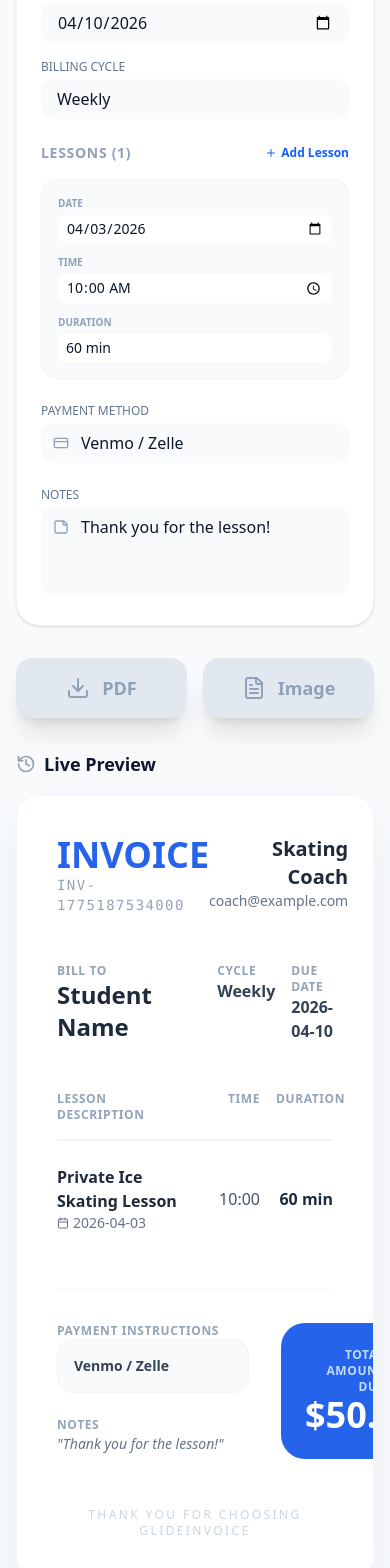
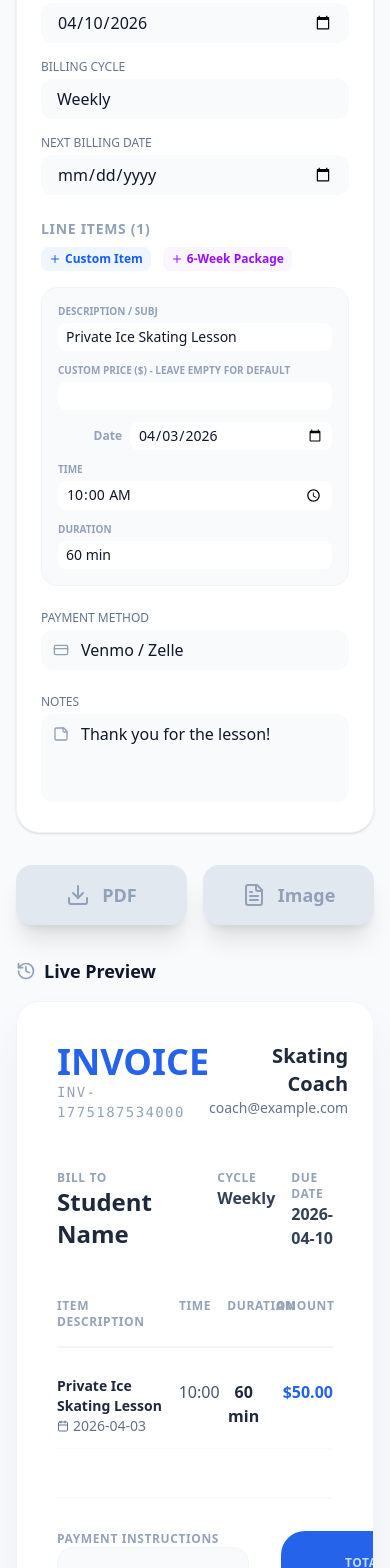
Before and after one commit to gamdam2466-ux/glide-invoice, a React (Vite) app: page / in a window 390 px wide. Shown: the part 880-2448 px from the top of the page. Built offline with nearby package versions, Linux system fonts and the light colour scheme.

Commit message:
feat: add 6-week package, custom lessons, and next billing date automation

```diff
--- a/src/App.tsx
+++ b/src/App.tsx
@@ -29,9 +29,11 @@ interface Student {
 
 interface Lesson {
   id: string;
-  date: string;
+  type: string;
+  dates: string[];
   time: string;
   duration: string;
+  price: number | null;
 }
 
 interface InvoiceData {
@@ -41,6 +43,7 @@ interface InvoiceData {
   parentName: string;
   email: string;
   lessons: Lesson[];
+  nextBillingDate: string;
   dueDate: string;
   billingCycle: string;
   notes: string;
@@ -75,10 +78,13 @@ export default function App() {
     email: '',
     lessons: [{
       id: Date.now().toString(),
-      date: new Date().toISOString().split('T')[0],
+      type: 'Private Ice Skating Lesson',
+      dates: [new Date().toISOString().split('T')[0]],
       time: '10:00',
-      duration: '60 min'
+      duration: '60 min',
+      price: null
     }],
+    nextBillingDate: '',
     dueDate: new Date(Date.now() + 7 * 24 * 60 * 60 * 1000).toISOString().split('T')[0],
     billingCycle: 'Weekly',
     notes: 'Thank you for the lesson!',
@@ -206,7 +212,7 @@ export default function App() {
       studentName: student.name,
       parentName: student.parentName,
       email: student.email,
-      amount: student.rate * prev.lessons.length // Default to rate * num lessons
+      amount: prev.lessons.reduce((sum, l) => sum + (l.price !== null ? l.price : student.rate * l.dates.length), 0)
     }));
     setView('invoice');
   };
@@ -222,9 +228,11 @@ export default function App() {
   const addLesson = () => {
     const newLesson: Lesson = {
       id: Date.now().toString(),
-      date: new Date().toISOString().split('T')[0],
+      type: 'Private Ice Skating Lesson',
+      dates: [new Date().toISOString().split('T')[0]],
       time: '10:00',
-      duration: '60 min'
+      duration: '60 min',
+      price: null
     };
 
     setInvoice(prev => {
@@ -234,7 +242,39 @@ export default function App() {
       return {
         ...prev,
         lessons: newLessons,
-        amount: rate * newLessons.length // Auto-update amount
+        amount: newLessons.reduce((sum, l) => sum + (l.price !== null ? l.price : rate * l.dates.length), 0)
+      };
+    });
+  };
+
+  const addPackage = () => {
+    const dates = Array.from({ length: 6 }).map((_, i) => {
+      const d = new Date();
+      d.setDate(d.getDate() + i * 7);
+      return d.toISOString().split('T')[0];
+    });
+
+    const newPackage: Lesson = {
+      id: Date.now().toString(),
+      type: '6-Week Private Lesson Package',
+      dates: dates,
+      time: '10:00',
+      duration: '60 min',
+      price: null
+    };
+
+    setInvoice(prev => {
+      const student = students.find(s => s.id === prev.studentId);
+      const rate = student ? student.rate : 50;
+      const newLessons = [...prev.lessons, newPackage];
+      const nextBilling = new Date(dates[5]);
+      nextBilling.setDate(nextBilling.getDate() + 7);
+
+      return {
+        ...prev,
+        lessons: newLessons,
+        nextBillingDate: nextBilling.toISOString().split('T')[0],
+        amount: newLessons.reduce((sum, l) => sum + (l.price !== null ? l.price : rate * l.dates.length), 0)
       };
     });
   };
@@ -248,16 +288,58 @@ export default function App() {
       return {
         ...prev,
         lessons: newLessons,
-        amount: rate * newLessons.length // Auto-update amount
+        amount: newLessons.reduce((sum, l) => sum + (l.price !== null ? l.price : rate * l.dates.length), 0)
       };
     });
   };
 
-  const updateLesson = (id: string, field: keyof Lesson, value: string) => {
-    setInvoice(prev => ({
+  const updateLesson = (id: string, field: keyof Lesson, value: any) => {
+    setInvoice(prev => {
+      const newLessons = prev.lessons.map(l => l.id === id ? { ...l, [field]: value } : l);
+      const student = students.find(s => s.id === prev.studentId);
+      const rate = student ? student.rate : 50;
+      return {
         ...prev,
-      lessons: prev.lessons.map(l => l.id === id ? { ...l, [field]: value } : l)
-    }));
+        lessons: newLessons,
+        amount: newLessons.reduce((sum, l) => sum + (l.price !== null ? l.price : rate * l.dates.length), 0)
+      };
+    });
+  };
+
+  const updateLessonDate = (id: string, dateIndex: number, value: string) => {
+    setInvoice(prev => {
+      const newLessons = prev.lessons.map(l => {
+        if (l.id === id) {
+          const newDates = [...l.dates];
+          newDates[dateIndex] = value;
+
+          if (dateIndex === 0 && l.dates.length === 6) {
+            const baseDate = new Date(value);
+            for (let i = 1; i < 6; i++) {
+              const d = new Date(baseDate);
+              d.setDate(d.getDate() + i * 7);
+              newDates[i] = d.toISOString().split('T')[0];
+            }
+          }
+          return { ...l, dates: newDates };
+        }
+        return l;
+      });
+
+      let newNextBillingDate = prev.nextBillingDate;
+      const updatedLesson = newLessons.find(l => l.id === id);
+      if (updatedLesson && updatedLesson.dates.length === 6 && dateIndex === 0) {
+        const lastDate = new Date(updatedLesson.dates[5]);
+        lastDate.setDate(lastDate.getDate() + 7);
+        newNextBillingDate = lastDate.toISOString().split('T')[0];
+      }
+
+      return {
+        ...prev,
+        lessons: newLessons,
+        nextBillingDate: newNextBillingDate
+      };
+    });
   };
 
   const saveCoachInfo = () => {
@@ -646,33 +728,79 @@ export default function App() {
                       className="w-full px-4 py-2 bg-slate-50 border-none rounded-xl focus:ring-2 focus:ring-orange-500 transition-all"
                     />
                   </div>
+                  <div>
+                    <label className="block text-xs font-medium text-slate-500 uppercase mb-1">Next Billing Date</label>
+                    <input
+                      type="date"
+                      name="nextBillingDate"
+                      value={invoice.nextBillingDate}
+                      onChange={handleInputChange}
+                      className="w-full px-4 py-2 bg-slate-50 border-none rounded-xl focus:ring-2 focus:ring-orange-500 transition-all"
+                    />
+                  </div>
                 </div>
 
                 {/* Lessons List Editor */}
                 <div className="space-y-4">
-                  <div className="flex items-center justify-between">
-                    <h3 className="text-sm font-bold text-slate-400 uppercase tracking-wider">Lessons ({invoice.lessons.length})</h3>
+                  <div className="flex flex-col md:flex-row items-start md:items-center justify-between gap-2">
+                    <h3 className="text-sm font-bold text-slate-400 uppercase tracking-wider">Line Items ({invoice.lessons.length})</h3>
+                    <div className="flex items-center gap-3">
                       <button
                         onClick={addLesson}
-                      className="text-xs font-bold text-blue-600 hover:text-blue-700 flex items-center gap-1"
+                        className="text-xs font-bold text-blue-600 hover:text-blue-700 flex items-center gap-1 bg-blue-50 px-2 py-1 rounded-lg"
                       >
-                      <Plus className="w-3 h-3" /> Add Lesson
+                        <Plus className="w-3 h-3" /> Custom Item
                       </button>
+                      <button
+                        onClick={addPackage}
+                        className="text-xs font-bold text-purple-600 hover:text-purple-700 flex items-center gap-1 bg-purple-50 px-2 py-1 rounded-lg"
+                      >
+                        <Plus className="w-3 h-3" /> 6-Week Package
+                      </button>
+                    </div>
                   </div>
 
                   <div className="space-y-3">
                     {invoice.lessons.map((lesson, index) => (
                       <div key={lesson.id} className="p-4 bg-slate-50 rounded-2xl border border-slate-100 relative group">
-                        <div className="grid grid-cols-1 md:grid-cols-3 gap-3">
+                        <div className="mb-3 grid grid-cols-1 md:grid-cols-2 gap-3">
                            <div>
-                            <label className="block text-[10px] font-bold text-slate-400 uppercase mb-1">Date</label>
+                             <label className="block text-[10px] font-bold text-slate-400 uppercase mb-1">Description / Subj</label>
                              <input
-                              type="date"
-                              value={lesson.date}
-                              onChange={(e) => updateLesson(lesson.id, 'date', e.target.value)}
+                               type="text"
+                               value={lesson.type}
+                               onChange={(e) => updateLesson(lesson.id, 'type', e.target.value)}
                                className="w-full px-2 py-1 bg-white border-none rounded-lg text-sm focus:ring-2 focus:ring-blue-500"
                              />
                            </div>
+                           <div>
+                             <label className="block text-[10px] font-bold text-slate-400 uppercase mb-1">Custom Price ($) - Leave empty for default</label>
+                             <input
+                               type="number"
+                               value={lesson.price === null ? '' : lesson.price}
+                               onChange={(e) => updateLesson(lesson.id, 'price', e.target.value === '' ? null : parseFloat(e.target.value))}
+                               className="w-full px-2 py-1 bg-white border-none rounded-lg text-sm focus:ring-2 focus:ring-blue-500"
+                             />
+                           </div>
+                        </div>
+
+                        <div className="grid grid-cols-1 gap-2 mb-3">
+                          {lesson.dates.map((date, dateIdx) => (
+                            <div key={dateIdx} className="flex items-center gap-2">
+                              <span className="text-xs font-bold text-slate-400 w-16 text-right">
+                                {lesson.dates.length > 1 ? `Week ${dateIdx + 1}` : 'Date'}
+                              </span>
+                              <input
+                                type="date"
+                                value={date}
+                                onChange={(e) => updateLessonDate(lesson.id, dateIdx, e.target.value)}
+                                className="flex-1 px-2 py-1 bg-white border-none rounded-lg text-sm focus:ring-2 focus:ring-blue-500"
+                              />
+                            </div>
+                          ))}
+                        </div>
+
+                        <div className="grid grid-cols-1 md:grid-cols-2 gap-3">
                           <div>
                             <label className="block text-[10px] font-bold text-slate-400 uppercase mb-1">Time</label>
                             <input
@@ -837,7 +965,7 @@ export default function App() {
                     {invoice.email}
                   </p>
                 </div>
-                <div className="grid grid-cols-2 gap-4" style={{ display: 'grid', gridTemplateColumns: '1fr 1fr', gap: '1rem' }}>
+                <div className="grid grid-cols-3 gap-4" style={{ display: 'grid', gridTemplateColumns: invoice.nextBillingDate ? 'repeat(3, 1fr)' : 'repeat(2, 1fr)', gap: '1rem' }}>
                   <div>
                     <p className="text-xs font-bold uppercase tracking-wider mb-1" style={{ color: '#94a3b8', margin: 0 }}>Cycle</p>
                     <p className="font-semibold" style={{ color: '#334155', margin: 0 }}>{invoice.billingCycle}</p>
@@ -846,30 +974,52 @@ export default function App() {
                     <p className="text-xs font-bold uppercase tracking-wider mb-1" style={{ color: '#94a3b8', margin: 0 }}>Due Date</p>
                     <p className="font-semibold" style={{ color: '#334155', margin: 0 }}>{invoice.dueDate}</p>
                   </div>
+                  {invoice.nextBillingDate && (
+                    <div>
+                      <p className="text-xs font-bold uppercase tracking-wider mb-1" style={{ color: '#94a3b8', margin: 0 }}>Next Billing</p>
+                      <p className="font-semibold" style={{ color: '#334155', margin: 0 }}>{invoice.nextBillingDate}</p>
+                    </div>
+                  )}
                 </div>
               </div>
 
               {/* Table Header */}
               <div className="pb-4 mb-4 grid grid-cols-12 gap-4" style={{ borderBottom: '2px solid #f1f5f9', display: 'grid', gridTemplateColumns: 'repeat(12, 1fr)', gap: '1rem' }}>
-                <div className="col-span-6 text-xs font-bold uppercase tracking-wider" style={{ color: '#94a3b8', gridColumn: 'span 6 / span 6' }}>Lesson Description</div>
-                <div className="col-span-3 text-xs font-bold uppercase tracking-wider text-right" style={{ color: '#94a3b8', gridColumn: 'span 3 / span 3', textAlign: 'right' }}>Time</div>
-                <div className="col-span-3 text-xs font-bold uppercase tracking-wider text-right" style={{ color: '#94a3b8', gridColumn: 'span 3 / span 3', textAlign: 'right' }}>Duration</div>
+                <div className="col-span-5 text-xs font-bold uppercase tracking-wider" style={{ color: '#94a3b8', gridColumn: 'span 5 / span 5' }}>Item Description</div>
+                <div className="col-span-2 text-xs font-bold uppercase tracking-wider text-center" style={{ color: '#94a3b8', gridColumn: 'span 2 / span 2', textAlign: 'center' }}>Time</div>
+                <div className="col-span-2 text-xs font-bold uppercase tracking-wider text-center" style={{ color: '#94a3b8', gridColumn: 'span 2 / span 2', textAlign: 'center' }}>Duration</div>
+                <div className="col-span-3 text-xs font-bold uppercase tracking-wider text-right" style={{ color: '#94a3b8', gridColumn: 'span 3 / span 3', textAlign: 'right' }}>Amount</div>
               </div>
 
               {/* Table Rows */}
               <div className="space-y-4">
-                {invoice.lessons.map((lesson) => (
-                  <div key={lesson.id} className="grid grid-cols-12 gap-4 py-2 items-center" style={{ display: 'grid', gridTemplateColumns: 'repeat(12, 1fr)', gap: '1rem', alignItems: 'center' }}>
-                    <div className="col-span-6" style={{ gridColumn: 'span 6 / span 6' }}>
-                      <h6 className="font-bold" style={{ color: '#1e293b', margin: 0 }}>Private Ice Skating Lesson</h6>
+                {invoice.lessons.map((lesson) => {
+                  const student = students.find(s => s.id === invoice.studentId);
+                  const rate = student ? student.rate : 50;
+                  const itemPrice = lesson.price !== null ? lesson.price : rate * lesson.dates.length;
+                  return (
+                  <div key={lesson.id} className="grid grid-cols-12 gap-4 py-3 items-start" style={{ display: 'grid', gridTemplateColumns: 'repeat(12, 1fr)', gap: '1rem', alignItems: 'flex-start', borderBottom: '1px solid #f8fafc' }}>
+                    <div className="col-span-5" style={{ gridColumn: 'span 5 / span 5' }}>
+                      <h6 className="font-bold text-sm" style={{ color: '#1e293b', margin: 0 }}>{lesson.type}</h6>
+                      {lesson.dates.length > 1 ? (
+                        <div className="mt-2 space-y-1">
+                          {lesson.dates.map((d, i) => (
+                             <p key={i} className="text-xs flex items-center gap-1" style={{ color: '#64748b', margin: 0, display: 'flex', alignItems: 'center' }}>
+                               <span className="w-12 font-medium" style={{ display: 'inline-block', width: '3rem' }}>Week {i+1}:</span> <Calendar className="w-3 h-3" style={{ color: '#64748b', marginLeft: '4px', marginRight: '4px' }} /> {d}
+                             </p>
+                          ))}
+                        </div>
+                      ) : (
                         <p className="text-sm flex items-center gap-1 mt-1" style={{ color: '#64748b', margin: 0, display: 'flex', alignItems: 'center' }}>
-                        <Calendar className="w-3 h-3" style={{ color: '#64748b' }} /> {lesson.date}
+                          <Calendar className="w-3 h-3" style={{ color: '#64748b' }} /> {lesson.dates[0]}
                         </p>
+                      )}
                     </div>
-                    <div className="col-span-3 text-right font-medium" style={{ color: '#475569', gridColumn: 'span 3 / span 3', textAlign: 'right' }}>{lesson.time}</div>
-                    <div className="col-span-3 text-right font-bold" style={{ color: '#1e293b', gridColumn: 'span 3 / span 3', textAlign: 'right' }}>{lesson.duration}</div>
+                    <div className="col-span-2 text-center font-medium mt-1" style={{ color: '#475569', gridColumn: 'span 2 / span 2', textAlign: 'center' }}>{lesson.time}</div>
+                    <div className="col-span-2 text-center font-bold mt-1" style={{ color: '#1e293b', gridColumn: 'span 2 / span 2', textAlign: 'center' }}>{lesson.duration}</div>
+                    <div className="col-span-3 text-right font-bold mt-1" style={{ color: '#2563eb', gridColumn: 'span 3 / span 3', textAlign: 'right' }}>${itemPrice.toFixed(2)}</div>
                   </div>
-                ))}
+                )})}
               </div>
 
               {/* Spacer */}
```
Lines whose indentation alone changed are shown as unchanged.
